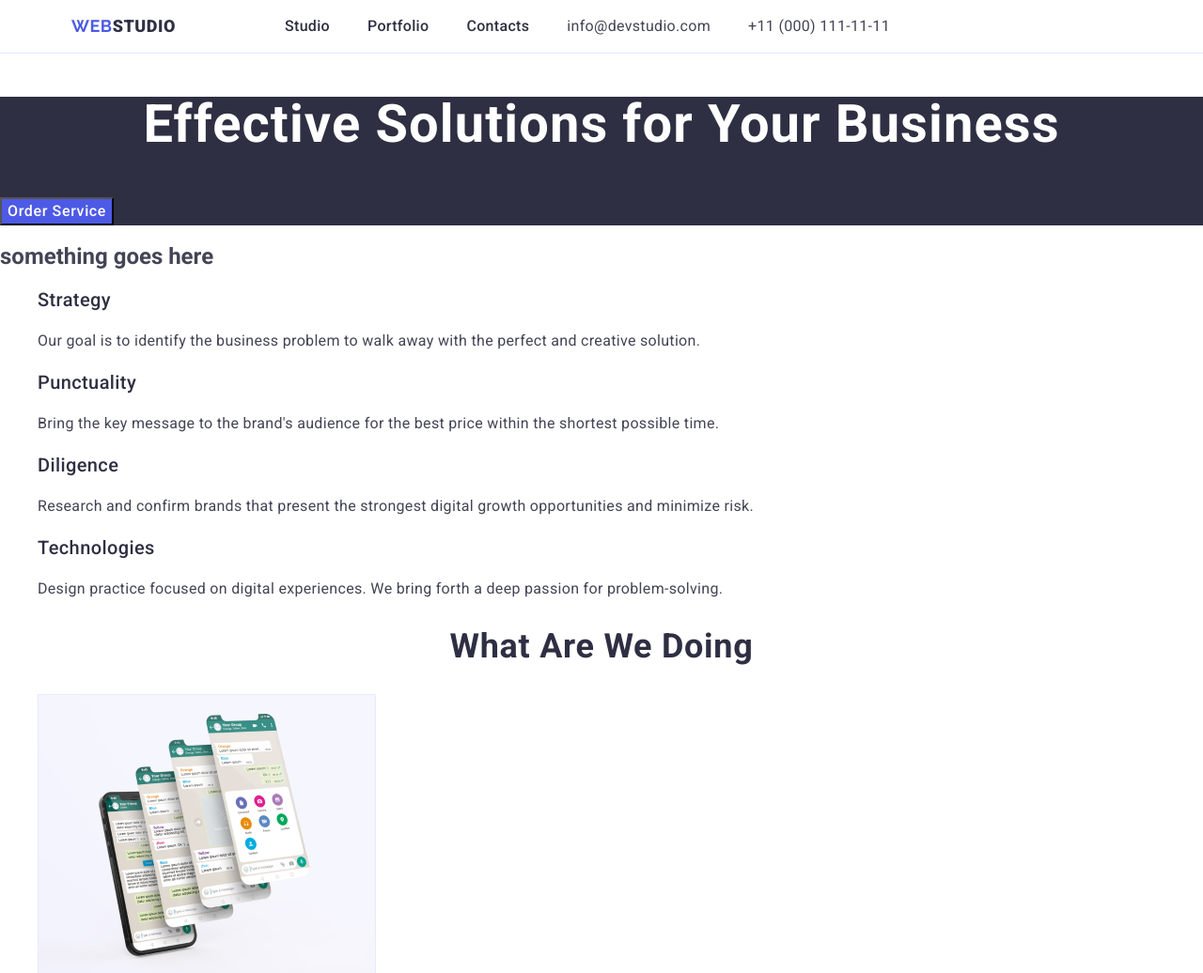
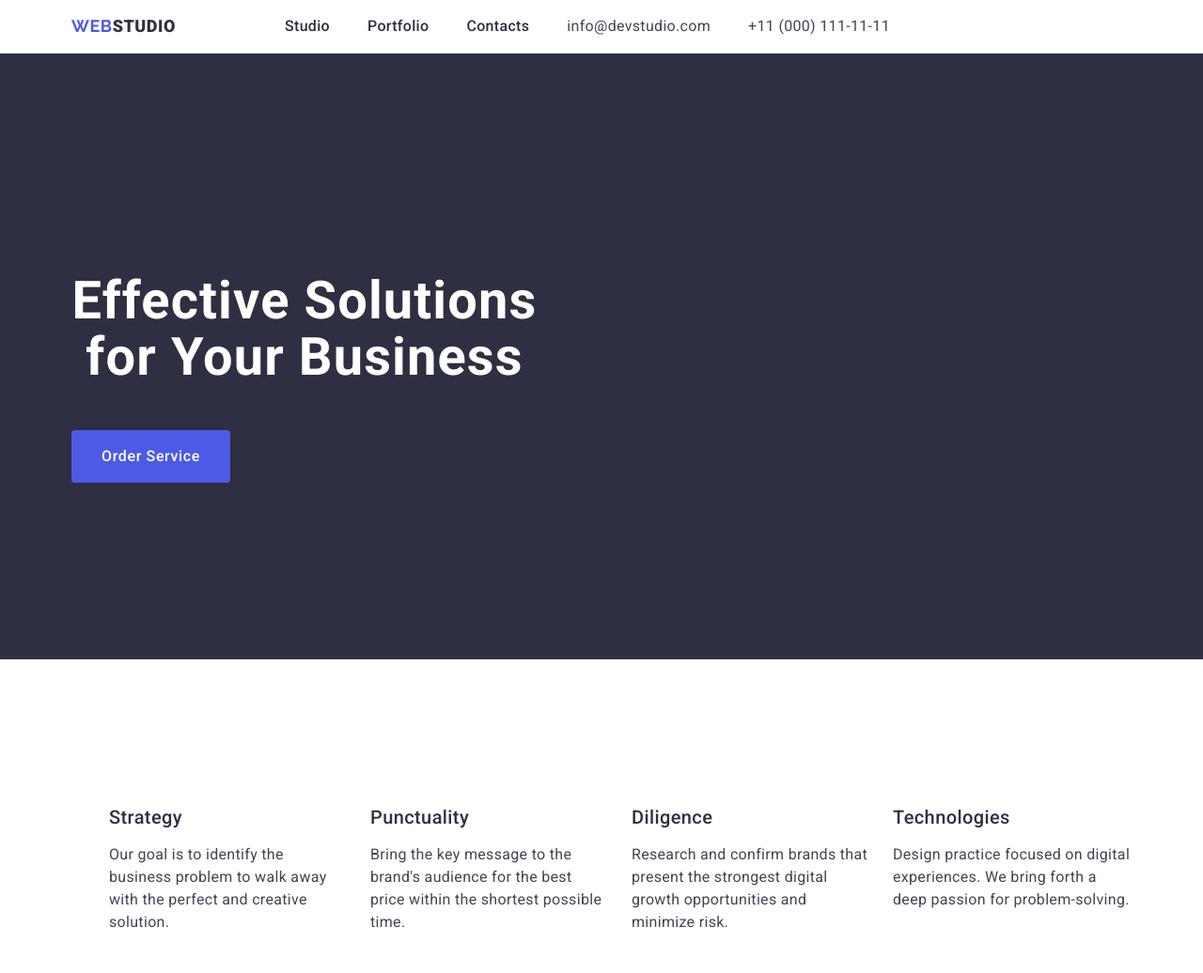
Before and after one commit to Merlyin/goit-markup-hw-03, a plain HTML site: page index.html in a window 1280 px wide. Shown: the top 1036 px of the page at 94% size. Drawn offline with nearby package versions, Linux system fonts and the light colour scheme.

Commit message:
second section done
let's see if it works

```diff
--- a/css/styles.css
+++ b/css/styles.css
@@ -21,6 +21,20 @@ body {
 img {
     display: block;
 }
+
+.visually-hidden {
+    position: absolute;
+    width: 1px;
+    height: 1px;
+    margin: -1px;
+    border: 0;
+    padding: 0;
+
+    white-space: nowrap;
+    clip-path: inset(100%);
+    clip: rect(0 0 0 0);
+    overflow: hidden;
+  }
 
 /* header stuff */
 
@@ -103,6 +117,8 @@ img {
 
 .hero-section {
     background-color: var(--color-logo-studio);
+
+    padding: 188px 0;
 }
 
 .hero-section-title {
@@ -111,6 +127,8 @@ img {
     text-align: center;
     letter-spacing: 0.02em;
     color: #ffffff;
+
+    max-width: 496px;
 }
 
 .button {
@@ -121,11 +139,34 @@ img {
     letter-spacing: 0.04em;
     color: #ffffff;
     cursor: pointer;
+
+    display: block;
+    min-width: 169px;
+    height: 56px;
+    border: none;
+    background-color: #4d5ae5;
+    border-radius: 4px;
+    cursor: pointer;
 }
 
 .button:hover,
 .button:focus {
     background-color: var(--color-hover);
+}
+
+/* second section */
+
+.second-section {
+    padding: 120px 0;
+}
+
+.second-section-list {
+    display: flex;
+    gap: 24px;
+}
+
+.second-section-list-element {
+    width: calc((100% - 72px) / 4);
 }
 
 .list-title {
@@ -134,6 +175,8 @@ img {
     line-height: 1.2;
     letter-spacing: 0.02em;
     color: var(--color-logo-studio);
+
+    margin-bottom: 8px;
 }
 
 .list-para {
@@ -169,6 +212,8 @@ img {
     background-color: #FFFFFFFF;
 }
 
+/* footer section */
+
 .footer {
     background-color: var(--color-logo-studio);
 }
--- a/index.html
+++ b/index.html
@@ -63,38 +63,41 @@
     <main>
       <!-- Hero section 1-->
       <section class="hero-section">
+        <div class="container">
           <h1 class="hero-section-title">
             Effective Solutions for Your Business
           </h1>
           <button type="button" class="button">Order Service</button>
+        </div>
       </section>
       <!-- About section 2-->
-      <section title="lists">
+      <section title="lists" class="second-section">
         <!-- ul>li*4>div>h3+p -->
-        <h2>something goes here</h2>
-        <ul class="list">
-          <li>
+        <div class="container">
+          <h2 class="visually-hidden">something goes here</h2>
+          <ul class="list second-section-list">
+            <li class="second-section-list-element">
               <h3 class="list-title">Strategy</h3>
               <p class="list-para">
-              Our goal is to identify the business problem to walk away with the
-              perfect and creative solution.
+                Our goal is to identify the business problem to walk away with
+                the perfect and creative solution.
               </p>
             </li>
-          <li>
+            <li class="second-section-list-element">
               <h3 class="list-title">Punctuality</h3>
               <p class="list-para">
                 Bring the key message to the brand's audience for the best price
                 within the shortest possible time.
               </p>
             </li>
-          <li>
+            <li class="second-section-list-element">
               <h3 class="list-title">Diligence</h3>
               <p class="list-para">
                 Research and confirm brands that present the strongest digital
                 growth opportunities and minimize risk.
               </p>
             </li>
-          <li>
+            <li class="second-section-list-element">
               <h3 class="list-title">Technologies</h3>
               <p class="list-para">
                 Design practice focused on digital experiences. We bring forth a
@@ -102,6 +105,7 @@
               </p>
             </li>
           </ul>
+        </div>
       </section>
 
       <!-- About section 3
```
Also changed, not shown: portfolio.html (+6 -4 lines). Lines whose indentation alone changed are shown as unchanged.
